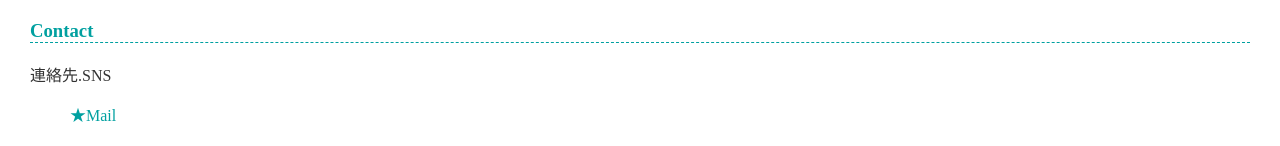
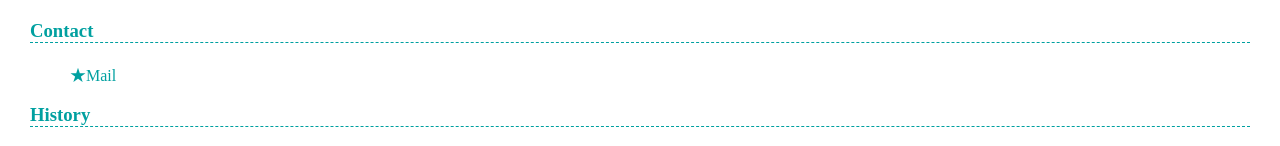
Before and after one commit to Yasogawa/portfolio_sample, a plain HTML site: page index.html in a window 1280 px wide. Shown: the part 908-1054 px from the top of the page. Drawn offline with Linux system fonts and the light colour scheme.

Commit message:
Remove contact information paragraph from index.html

```diff
--- a/index.html
+++ b/index.html
@@ -34,7 +34,6 @@
          <iframe src="https://openprocessing.org/sketch/2802728/embed/" width="400" height="400"></iframe>
 
     <h3>Contact</h3>
-    <p>連絡先.SNS</p>
     <ul>
       <li><a href="mailto:yas.ogawa@gmail.com">Mail</a></li>
     </ul>
```
